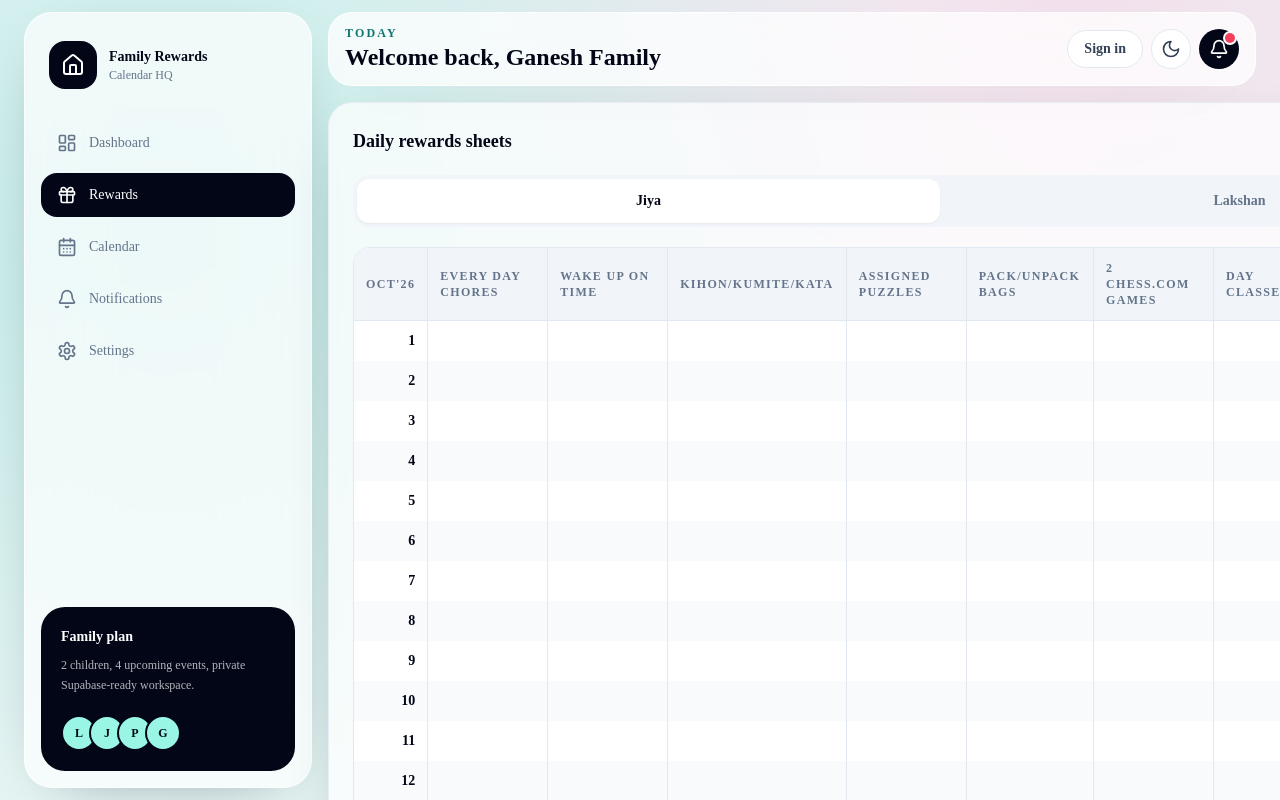
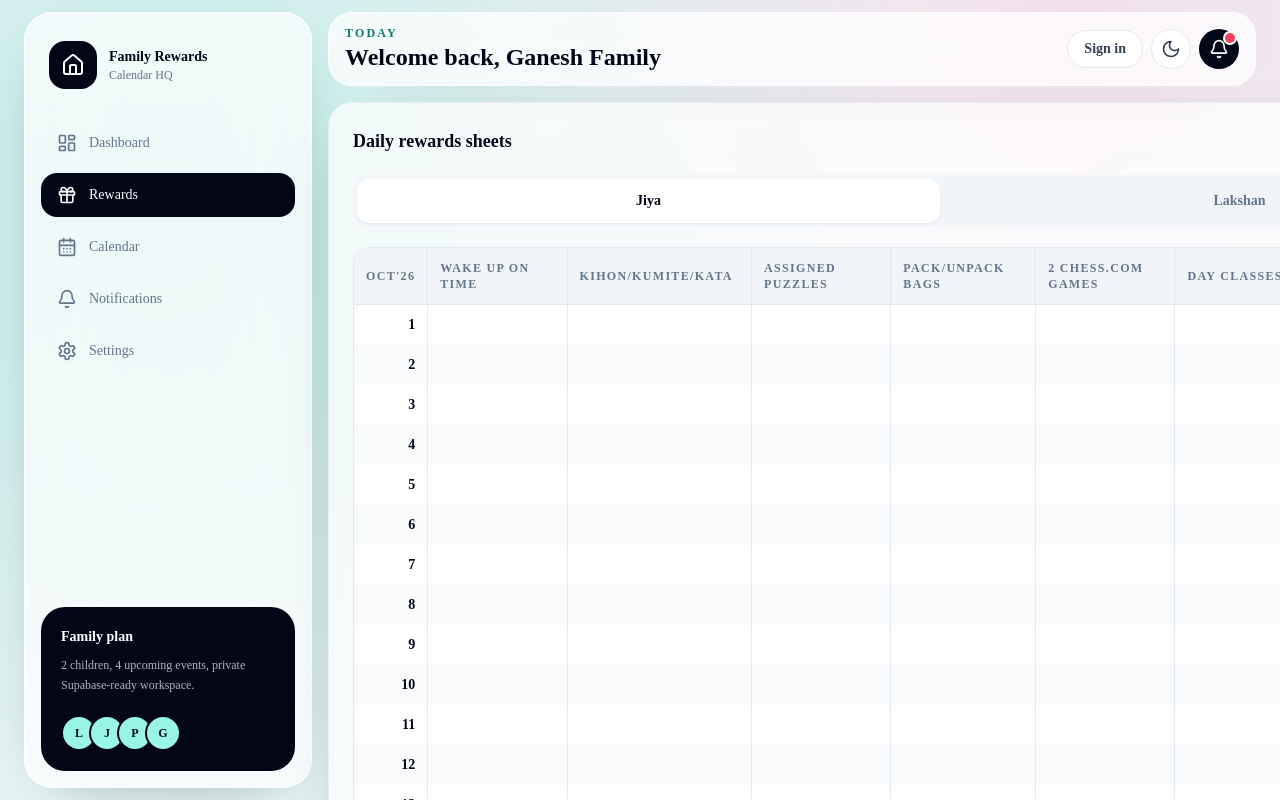
Before and after one commit to saramanson/Smarthub, a Next.js app: page / in a window 1280 px wide. Both pictures are taken after a click on the button "Rewards". Shown: the top 800 px of the page. Built offline with nearby package versions, Linux system fonts and the light colour scheme.

Commit message:
Update Site source

```diff
--- a/src/app/page.tsx
+++ b/src/app/page.tsx
@@ -246,7 +246,6 @@ const rewardSheetChildren = [
 ] as const satisfies readonly { id: RewardSheetChild; name: string; homeTask: string }[];
 
 const rewardSheetTasks = [
-  { key: "chores", label: "Every day chores", points: 5 },
   { key: "wake", label: "Wake up on time", points: 1 },
   { key: "karate", label: "Kihon/Kumite/Kata", points: 1 },
   { key: "puzzles", label: "Assigned puzzles", points: 1 },
@@ -973,8 +972,14 @@ function RewardWorksheet({
     setSheetValues((current) => ({ ...current, [valueKey(day, task)]: clean }));
   };
 
+  const countsTowardTotal = (task: (typeof rewardSheetTasks)[number]) => {
+    if (task.key === "wake") return false;
+    if (task.key === "homeTask" && activeChildInfo.homeTask === "Wash dishes") return false;
+    return true;
+  };
+
   const getRowTotal = (day: number) =>
-    rewardSheetTasks.reduce((sum, task) => sum + Number(sheetValues[valueKey(day, task.key)] || 0), 0);
+    rewardSheetTasks.reduce((sum, task) => sum + (countsTowardTotal(task) ? Number(sheetValues[valueKey(day, task.key)] || 0) : 0), 0);
 
   return (
     <Panel title="Daily rewards sheets">
@@ -1016,7 +1021,7 @@ function RewardWorksheet({
                 {rewardSheetTasks.map((task) => (
                   <td key={task.key} className="border-r border-slate-200 p-0 dark:border-white/10">
                     <input
-                      aria-label={`${activeChildInfo.name} ${task.label} day ${day}`}
+                      aria-label={`${activeChildInfo.name} ${task.key === "homeTask" ? activeChildInfo.homeTask : task.label} day ${day}`}
                       inputMode="numeric"
                       value={sheetValues[valueKey(day, task.key)] ?? ""}
                       onChange={(event) => updateCell(day, task.key, event.target.value)}
```
